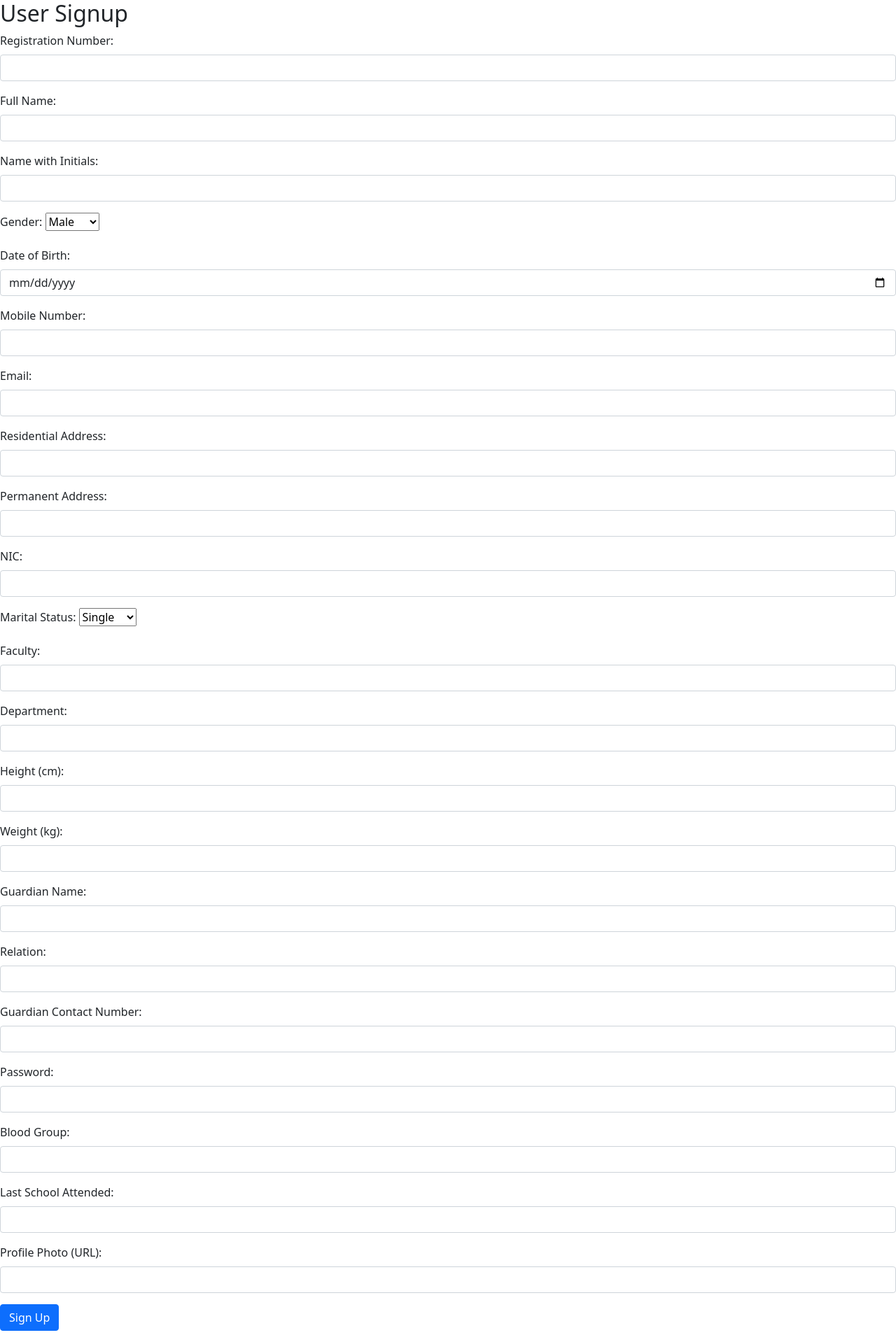
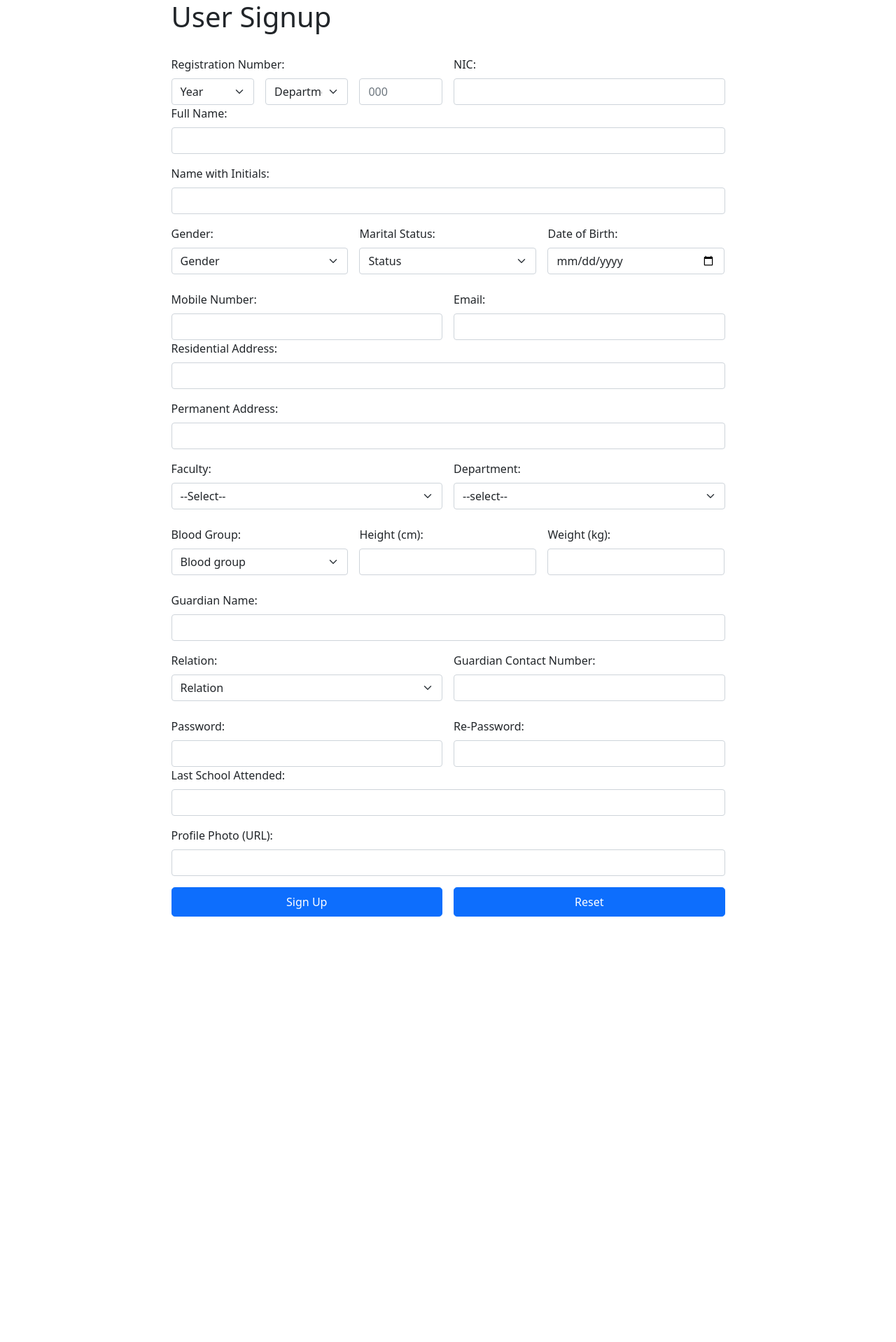
Before and after one commit to IrushaChamalka/Appointment-Management-System-for-Health-Centre-, a PHP site: page /medibook/signup/signup.html in a window 1280 px wide. Shown: the whole page at 70% size. After the commit the page ends 1310 px from the top, so only its background shows below. Run offline with PHP 8.4, Linux system fonts and the light colour scheme.

Commit message:
signup-error-fix

```diff
--- a/user/signup/signup.html
+++ b/user/signup/signup.html
@@ -13,21 +13,82 @@
     />
   </head>
   <body>
-    <h2>User Signup</h2>
+    <div
+      class="container d-flex justify-content-center align-items-center min-vh-100"
+    >
       <form action="../user/signup/signup.php" method="POST">
+        <h1>User Signup</h1>
+        <br />
         <div class="form-row">
-        <div class="mb-3">
+          <div class="row g-3">
+            <div class="col-md-6 g-3">
               <label for="reg_number" class="form-label"
                 >Registration Number:</label
               >
+              <div class="row g-3">
+                <div class="col-sm-4">
+                  <select
+                    class="form-select"
+                    aria-label="Default select example"
+                    name="year"
+                    required
+                  >
+                    <option selected disabled value="">Year</option>
+                    <option value="2019">2019</option>
+                    <option value="2020">2020</option>
+                    <option value="2021">2021</option>
+                    <option value="2022">2022</option>
+                    <option value="2023">2023</option>
+                    <option value="2024">2024</option>
+                  </select>
+                </div>
+                <div class="col-sm-4">
+                  <select
+                    class="form-select"
+                    aria-label="Default select example"
+                    name="dpt"
+                    required
+                  >
+                    <option selected disabled value="">Department</option>
+                    <option value="ART">ART</option>
+                    <option value="LAW">LAW</option>
+                    <option value="BAD">BAD</option>
+                    <option value="BS">BS</option>
+                    <option value="BST">BST</option>
+                    <option value="COM">COM</option>
+                    <option value="CSC">CSC</option>
+                    <option value="PHY">PHY</option>
+                    <option value="BIO">BIO</option>
+                    <option value="MS">MS</option>
+                    <option value="NUR">NUR</option>
+                    <option value="PHA">PHA</option>
+                  </select>
+                </div>
+                <div class="col-sm-4">
                   <input
                     type="text"
-            id="reg_number"
-            name="reg_number"
+                    id="reg_no"
+                    name="reg_no"
+                    class="form-control"
+                    placeholder="000"
+                    name="reg_no"
+                    required
+                  />
+                </div>
+              </div>
+            </div>
+            <div class="col-md-6">
+              <label for="nic" class="form-label">NIC:</label>
+              <input
+                type="text"
+                id="nic"
+                name="nic"
                 class="form-control"
                 required
               />
             </div>
+          </div>
+
           <div class="mb-3">
             <label for="full_name" class="form-label">Full Name:</label>
             <input
@@ -50,14 +111,39 @@
               required
             />
           </div>
-        <div class="mb-3">
+
+          <div class="row g-3">
+            <div class="col-sm-4">
               <label for="gender" class="form-label">Gender:</label>
-          <select id="gender" name="gender" class="custom-select" required>
+              <select
+                class="form-select"
+                required
+                aria-label="select example"
+                id="validationGender"
+                name="gender"
+              >
+                <option selected disabled value="">Gender</option>
                 <option value="Male">Male</option>
                 <option value="Female">Female</option>
               </select>
             </div>
-        <div class="mb-3">
+
+            <div class="col-sm-4">
+              <label for="martial_status" class="form-label"
+                >Marital Status:</label
+              >
+              <select
+                class="form-select"
+                aria-label="Default select example"
+                name="martial_status"
+                required
+              >
+                <option selected disabled value="">Status</option>
+                <option value="Single">Single</option>
+                <option value="Maried">Maried</option>
+              </select>
+            </div>
+            <div class="col-sm-4">
               <label for="dob" class="form-label">Date of Birth:</label>
               <input
                 type="date"
@@ -67,8 +153,14 @@
                 required
               />
             </div>
-        <div class="mb-3">
-          <label for="mobile_number" class="form-label">Mobile Number:</label>
+          </div>
+          <br />
+
+          <div class="row g-3">
+            <div class="col-md-6">
+              <label for="mobile_number" class="form-label"
+                >Mobile Number:</label
+              >
               <input
                 type="text"
                 id="mobile_number"
@@ -77,7 +169,7 @@
                 required
               />
             </div>
-        <div class="mb-3">
+            <div class="col-md-6">
               <label for="email" class="form-label">Email:</label>
               <input
                 type="email"
@@ -87,6 +179,8 @@
                 required
               />
             </div>
+          </div>
+
           <div class="mb-3">
             <label for="residential_address" class="form-label"
               >Residential Address:</label
@@ -111,49 +205,116 @@
               required
             />
           </div>
-        <div class="mb-3">
-          <label for="nic" class="form-label">NIC:</label>
-          <input
-            type="text"
-            id="nic"
-            name="nic"
-            class="form-control"
-            required
-          />
-        </div>
-        <div class="mb-3">
-          <label for="martial_status" class="form-label">Marital Status:</label>
+
+          <div class="row g-3">
+            <div class="col-md-6">
+              <label for="faculty" class="form-label">Faculty:</label>
               <select
-            id="martial_status"
-            name="martial_status"
-            class="custom-select"
+                id="faculty"
+                class="form-select"
+                aria-label="Default select example"
+                name="faculty"
+                onchange="updateOptions()"
                 required
               >
-            <option value="Single">Single</option>
-            <option value="Married">Married</option>
+                <option selected disabled value="">--Select--</option>
+                <option value="Science">Science</option>
+                <option value="Management">Management</option>
+                <option value="ART">ART</option>
+                <option value="AHS">AHS</option>
               </select>
             </div>
-        <div class="mb-3">
-          <label for="faculty" class="form-label">Faculty:</label>
-          <input
-            type="text"
-            id="faculty"
-            name="faculty"
-            class="form-control"
+            <div class="col-md-6">
+              <label for="department" class="form-label">Department:</label>
+              <select
+                id="department"
+                class="form-select"
+                aria-label="Default select example"
+                name="department"
                 required
-          />
+              >
+                <option selected disabled value="">--select--</option>
+              </select>
+
+              <script>
+                function updateOptions() {
+                  // Get the selected value from the first select box
+                  var category = document.getElementById("faculty").value;
+
+                  // Get the second select box
+                  var subject = document.getElementById("department");
+
+                  // Clear previous options
+                  subject.innerHTML = '<option value="">--Select--</option>';
+
+                  // Define options for Science
+                  if (category === "Science") {
+                    var scienceOptions = [
+                      "Computer science",
+                      "Physical science",
+                      "Bio science",
+                    ];
+                    scienceOptions.forEach(function (option) {
+                      var newOption = document.createElement("option");
+                      newOption.value = option.toLowerCase();
+                      newOption.text = option;
+                      subject.appendChild(newOption);
+                    });
+                  }
+
+                  // Define options for Management
+                  else if (category === "Management") {
+                    var managementOptions = ["Management", "BCOM"];
+                    managementOptions.forEach(function (option) {
+                      var newOption = document.createElement("option");
+                      newOption.value = option.toLowerCase();
+                      newOption.text = option;
+                      subject.appendChild(newOption);
+                    });
+                  } else if (category === "ART") {
+                    var managementOptions = ["LAW", "ART"];
+                    managementOptions.forEach(function (option) {
+                      var newOption = document.createElement("option");
+                      newOption.value = option.toLowerCase();
+                      newOption.text = option;
+                      subject.appendChild(newOption);
+                    });
+                  } else if (category === "AHS") {
+                    var managementOptions = ["Pharmacy", "Nursing"];
+                    managementOptions.forEach(function (option) {
+                      var newOption = document.createElement("option");
+                      newOption.value = option.toLowerCase();
+                      newOption.text = option;
+                      subject.appendChild(newOption);
+                    });
+                  }
+                }
+              </script>
             </div>
-        <div class="mb-3">
-          <label for="department" class="form-label">Department:</label>
-          <input
-            type="text"
-            id="department"
-            name="department"
-            class="form-control"
+          </div>
+          <br />
+
+          <div class="row g-3">
+            <div class="col-sm-4">
+              <label for="blood_group" class="form-label">Blood Group:</label>
+              <select
+                class="form-select"
+                aria-label="Default select example"
+                name="blood_group"
                 required
-          />
+              >
+                <option selected disabled value="">Blood group</option>
+                <option value="A+">A+</option>
+                <option value="B-">B-</option>
+                <option value="A-">A-</option>
+                <option value="B+-">B+-</option>
+                <option value="AB-">AB-</option>
+                <option value="AB+">AB+</option>
+                <option value="O-">O-</option>
+                <option value="O+">O+</option>
+              </select>
             </div>
-        <div class="mb-3">
+            <div class="col-sm-4">
               <label for="height" class="form-label">Height (cm):</label>
               <input
                 type="text"
@@ -163,7 +324,7 @@
                 required
               />
             </div>
-        <div class="mb-3">
+            <div class="col-sm-4">
               <label for="weight" class="form-label">Weight (kg):</label>
               <input
                 type="text"
@@ -173,6 +334,9 @@
                 required
               />
             </div>
+          </div>
+          <br />
+
           <div class="mb-3">
             <label for="gardian_name" class="form-label">Guardian Name:</label>
             <input
@@ -183,17 +347,23 @@
               required
             />
           </div>
-        <div class="mb-3">
+
+          <div class="row g-3">
+            <div class="col-md-6">
               <label for="relation" class="form-label">Relation:</label>
-          <input
-            type="text"
-            id="relation"
+              <select
+                class="form-select"
+                aria-label="Default select example"
                 name="relation"
-            class="form-control"
                 required
-          />
+              >
+                <option selected disabled value="">Relation</option>
+                <option value="Mother">Mother</option>
+                <option value="Father">Father</option>
+                <option value="Gardian">Gardian</option>
+              </select>
             </div>
-        <div class="mb-3">
+            <div class="col-md-6">
               <label for="contact_number" class="form-label"
                 >Guardian Contact Number:</label
               >
@@ -205,7 +375,11 @@
                 required
               />
             </div>
-        <div class="mb-3">
+          </div>
+          <br />
+
+          <div class="row g-3">
+            <div class="col-md-6">
               <label for="password" class="form-label">Password:</label>
               <input
                 type="password"
@@ -215,15 +389,18 @@
                 required
               />
             </div>
-        <div class="mb-3">
-          <label for="blood_group" class="form-label">Blood Group:</label>
+            <div class="col-md-6">
+              <label for="password" class="form-label">Re-Password:</label>
               <input
-            type="text"
-            id="blood_group"
-            name="blood_group"
+                type="password"
+                id="password"
+                name="re_password"
                 class="form-control"
+                required
               />
             </div>
+          </div>
+
           <div class="mb-3">
             <label for="last_school_attend" class="form-label"
               >Last School Attended:</label
@@ -246,11 +423,22 @@
               class="form-control"
             />
           </div>
-        <div class="mb-3">
-          <button type="submit" class="btn btn-primary">Sign Up</button>
+          <div class="row g-3">
+            <div class="col-md-6">
+              <button type="submit" class="btn btn-lg btn-primary w-100 fs-6">
+                Sign Up
+              </button>
+            </div>
+
+            <div class="col-md-6">
+              <button type="reset" class="btn btn-lg btn-primary w-100 fs-6">
+                Reset
+              </button>
+            </div>
           </div>
         </div>
       </form>
+    </div>
 
     <script
       src="https://cdn.jsdelivr.net/npm/bootstrap@5.0.2/dist/js/bootstrap.bundle.min.js"
```
Also changed, not shown: doctor/doctor_dashbord.php (+20 -10 lines), user/login/login.html (+15 -5 lines), user/signup/signup.php (+11 -4 lines), readme.txt (added). Lines whose indentation alone changed are shown as unchanged.
